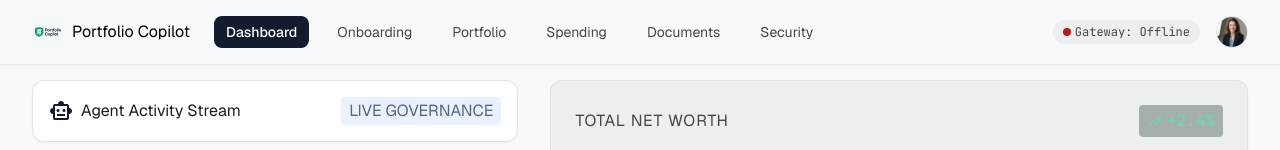
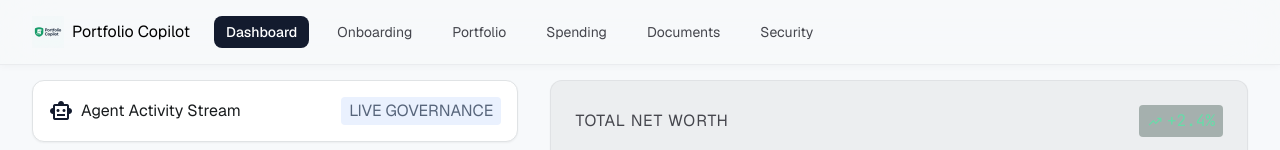
Before and after one commit to srinandan/portfolio-copilot, a Vue app in the folder frontend/: page / in a window 1280 px wide. Shown: the top 150 px of the page. Built offline with nearby package versions, Linux system fonts and the light colour scheme; no server answers.

Commit message:
feat(frontend): remove gateway status badge and profile photo from Navbar

```diff
--- a/frontend/src/components/layout/Navbar.vue
+++ b/frontend/src/components/layout/Navbar.vue
@@ -22,29 +22,11 @@
           </router-link>
         </nav>
       </div>
-      <div class="flex items-center gap-md">
-        <!-- Gateway Health Indicator -->
-        <div class="flex items-center gap-xs px-2.5 py-1 rounded-full bg-surface-container text-xs font-body-mono" data-testid="gateway-status">
-          <span
-            :class="[
-              'w-2 h-2 rounded-full',
-              gatewayConnected ? 'bg-tertiary-fixed-dim' : 'bg-error'
-            ]"
-          ></span>
-          <span class="text-on-surface-variant">
-            Gateway: {{ gatewayConnected ? 'Online' : 'Offline' }}
-          </span>
-        </div>
-        <img alt="Profile" class="w-8 h-8 rounded-full object-cover border border-outline/20" src="/images/profile.png" />
-      </div>
     </div>
   </header>
 </template>
 
 <script setup lang="ts">
-import { ref, onMounted } from 'vue';
-import { gatewayService } from '../../services/gateway';
-
 const navItems = [
   { name: 'Dashboard', path: '/' },
   { name: 'Onboarding', path: '/onboarding' },
@@ -53,15 +35,4 @@ const navItems = [
   { name: 'Documents', path: '/documents' },
   { name: 'Security', path: '/security' }
 ];
-
-const gatewayConnected = ref(true);
-
-onMounted(async () => {
-  try {
-    const health = await gatewayService.checkHealth();
-    gatewayConnected.value = health.status === 'ok';
-  } catch {
-    gatewayConnected.value = false;
-  }
-});
 </script>
```
Also changed, not shown: 1 other file (tests, documents, lock files or other folders).
